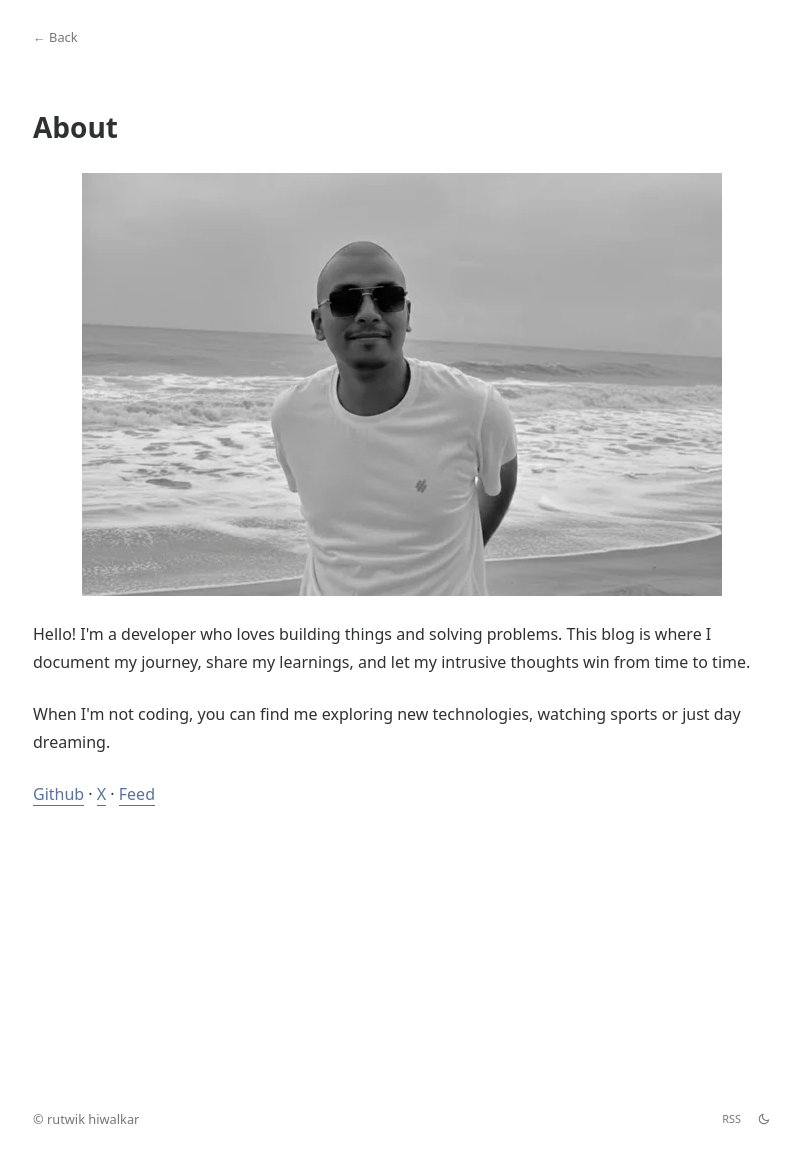
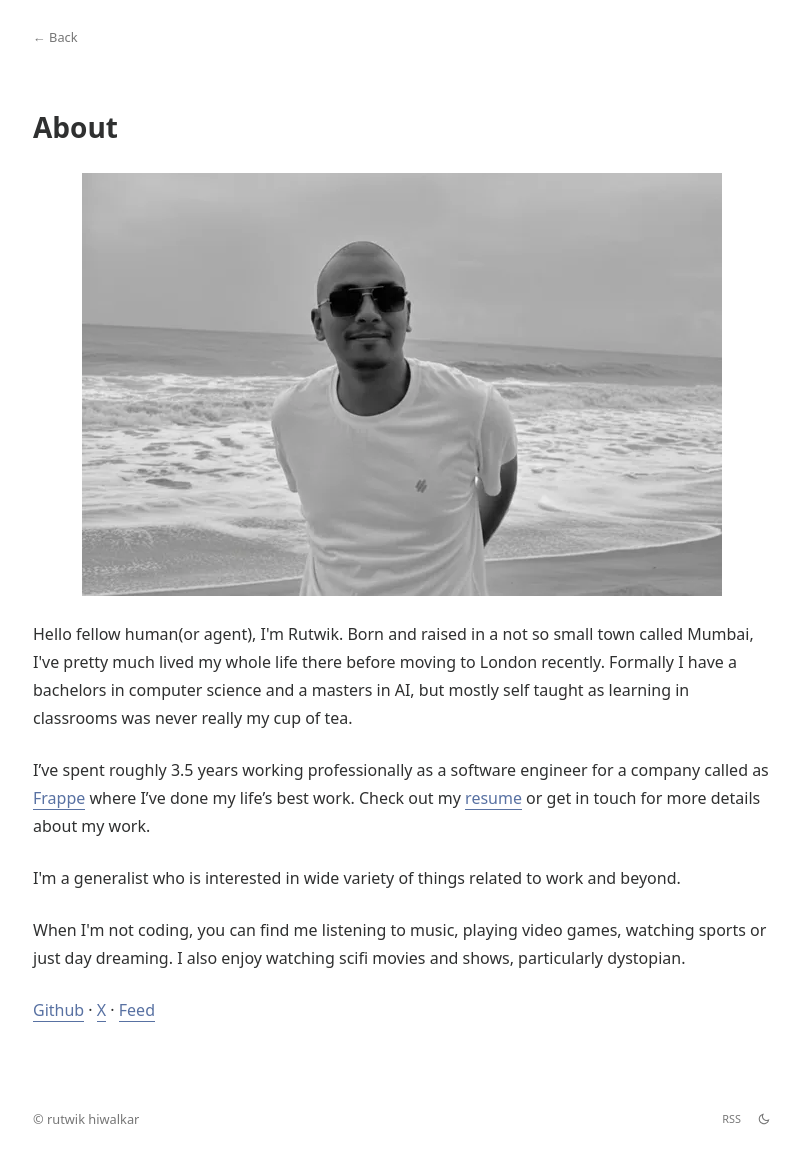
Before and after one commit to rutwikhdev/rutwikhdev.github.io, a Jekyll site: the page built from about.md, in a window 1280 px wide and 1158 px high. Shown: the whole window, without its empty margins (238-1039 px from the left). Built offline with Jekyll 4.4.1, drawn with Linux system fonts in a browser that asks for light colours.

Commit message:
chore: update content

```diff
--- a/about.md
+++ b/about.md
@@ -10,9 +10,13 @@ title: About
   </picture>
 </figure>
 
-<p>Hello! I'm a developer who loves building things and solving problems. This blog is where I document my journey, share my learnings, and let my intrusive thoughts win from time to time.</p>
+<p>Hello fellow human(or agent), I'm Rutwik. Born and raised in a not so small town called Mumbai, I've pretty much lived my whole life there before moving to London recently. Formally I have a bachelors in computer science and a masters in AI, but mostly self taught as learning in classrooms was never really my cup of tea.</p>
 
-<p>When I'm not coding, you can find me exploring new technologies, watching sports or just day dreaming.</p>
+I've spent roughly 3.5 years working professionally as a software engineer for a company called as [Frappe](https://frappe.io) where I've done my life's best work. Check out my [resume](https://rutwikh.dev/resume.pdf) or get in touch for more details about my work.
+
+<p>I'm a generalist who is interested in wide variety of things related to work and beyond.</p>
+
+<p>When I'm not coding, you can find me listening to music, playing video games, watching sports or just day dreaming. I also enjoy watching scifi movies and shows, particularly dystopian.</p>
 
 <p>
   <a target="_blank" rel="noopener noreferrer" href="{{ site.github }}">Github</a>
--- a/index.html
+++ b/index.html
@@ -2,4 +2,4 @@
 layout: home
 ---
 
-I'm a developer who loves building things and solving problems. This blog is where I document my journey, share my learnings, and let my intrusive thoughts win from time to time. Currently I'm learning about distributed systems and AI
+Hi, I'm a Software Engineer who loves building things and solving problems. This blog is where I document my journey, share my learnings or just rant about things most of the time. Currently I'm learning about distributed systems and AI
```
Also changed, not shown: _includes/icon.html (+1 -1 lines), posts.md (+1 -1 lines), 1 other file.
